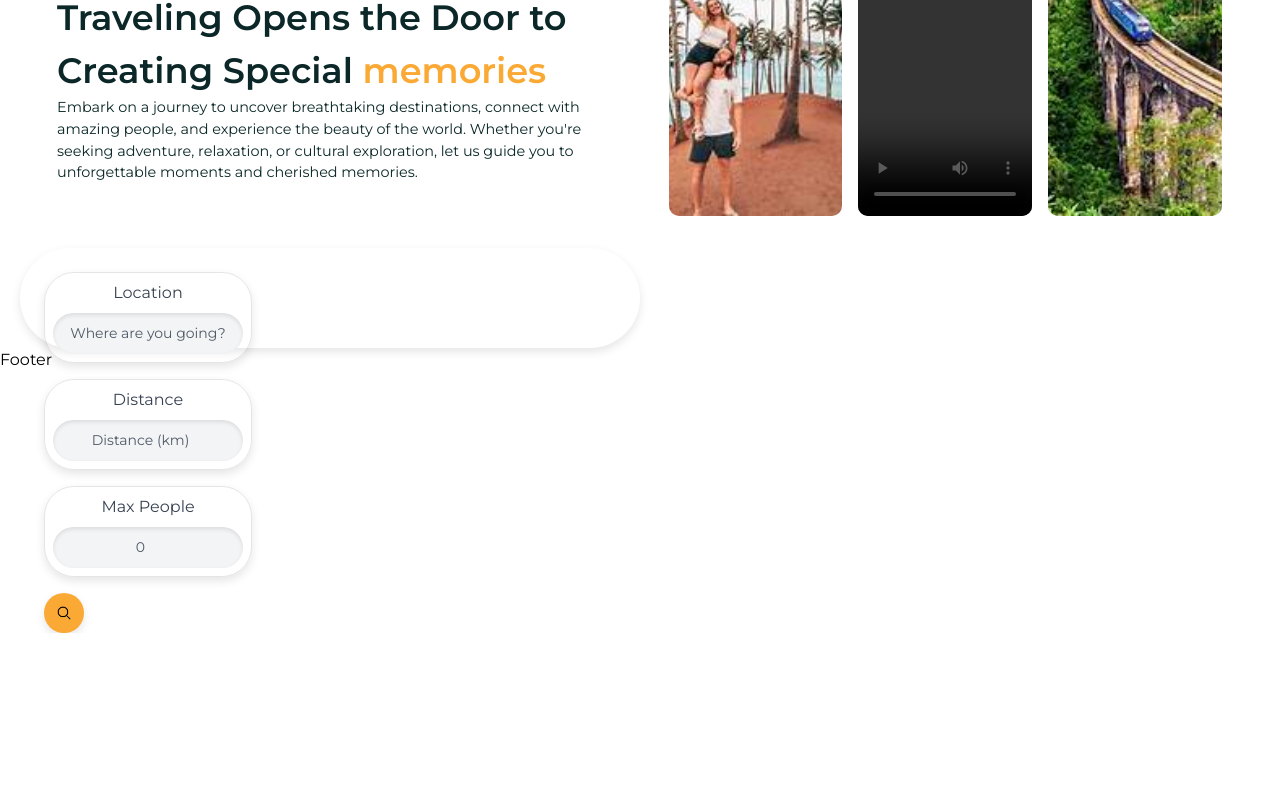
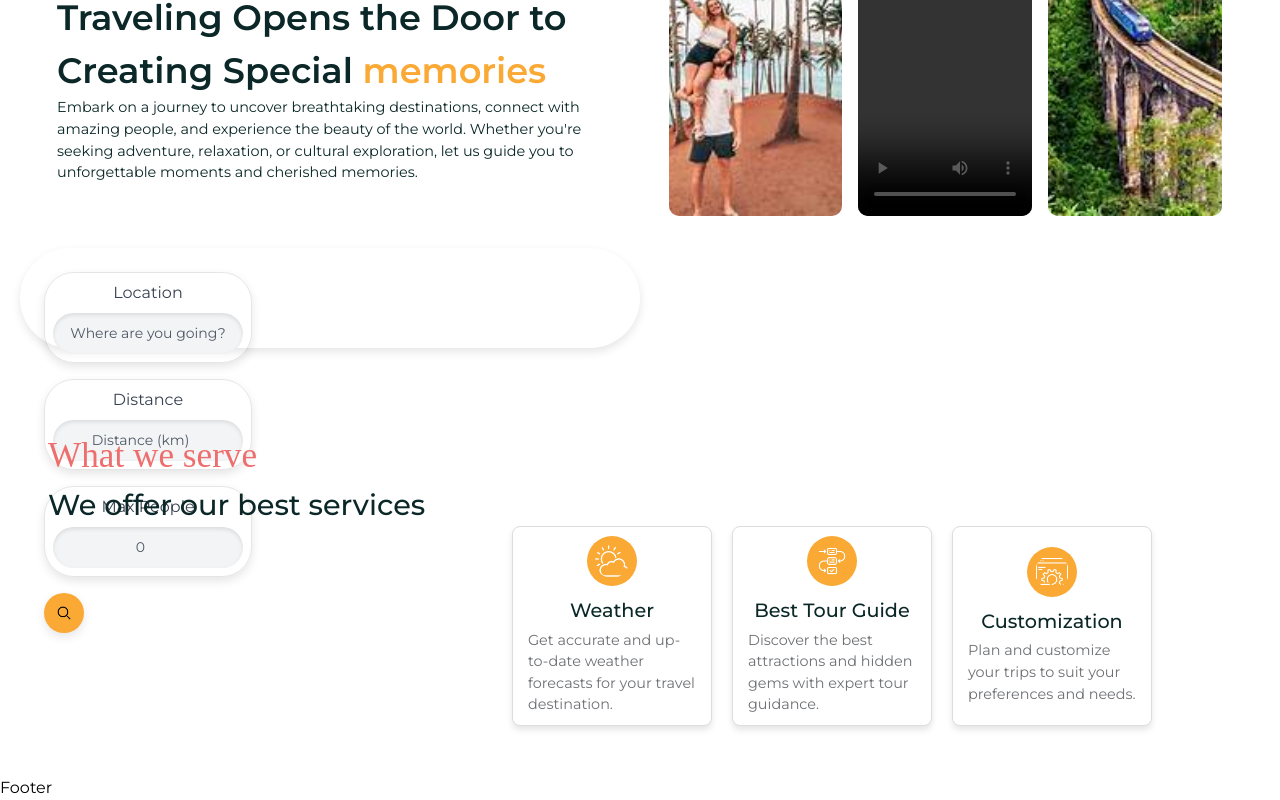
Before and after one commit to ApsaraWitharana/Travels-Management-System-Frontend, a React (Vite) app: page /home in a window 1280 px wide. Shown: the part 243-1043 px from the top of the page. Before the commit the page ends 876 px from the top, so only its background shows below. Built offline with nearby package versions, Linux system fonts and the light colour scheme; grey boxes are pictures that could not be loaded; a web font is replaced by a local one.

Commit message:
add-search bar menu added

```diff
--- a/src/pages/Home.tsx
+++ b/src/pages/Home.tsx
@@ -6,6 +6,8 @@ import heroVideo from "../assets/images/hero-video.mp4";
 import worldImg from "../assets/images/world.png";
 import Subtitle from "../shared/Subtitle.tsx";
 import SearchBar from "../shared/SearchBar.tsx";
+import {Col, Row} from "reactstrap";
+import ServiceList from "../services/ServiceList.tsx";
 const Home = () => {
     return (
         <>
@@ -41,6 +43,18 @@ const Home = () => {
             <div className="d-flex justify-content-center ">
                 <SearchBar />
             </div>
+            <section>
+                <div className="d-flex justify-content-center">
+                    <Row className='mt-0'>
+                        <Col lg='3'>
+                            <h5 className="services__subtitle">What we serve</h5>
+                            <h2 className='services__title mt-0'>We offer our best services</h2>
+                        </Col>
+                        <ServiceList/>
+                    </Row>
+                </div>
+            </section>
+
         </>
     );
 };
--- a/src/pages/SearchResultList.tsx
+++ b/src/pages/SearchResultList.tsx
@@ -1,7 +1,7 @@
 import 'react';
 
 const SearchResultList = () => {
-    return <div>SearchResultList</div>;
+    return <>SearchResultList</>;
 
 }
 export default SearchResultList;
--- a/src/pages/TourDetails.tsx
+++ b/src/pages/TourDetails.tsx
@@ -1,6 +1,6 @@
 import 'react';
 
 const TourDetails = () => {
-    return <div>TourDetails</div>;
+    return <>TourDetails</>;
 }
 export default TourDetails;
--- /dev/null
+++ b/src/services/ServiceCard.tsx
@@ -0,0 +1,20 @@
+import 'react';
+import './service-card.css';
+
+const ServiceCard = ({item}) => {
+
+    const {imgUrl,title,desc} = item;
+
+    return (
+        <>
+            <div className='service__item mt-0'>
+                <div className='service__img'>
+                    <img src={imgUrl} alt={title} />
+                </div>
+                <h5>{title}</h5>
+                <p>{desc}</p>
+            </div>
+        </>
+    )
+}
+export default ServiceCard;
--- /dev/null
+++ b/src/services/ServiceList.tsx
@@ -0,0 +1,40 @@
+import 'react';
+import weatherImg from '../assets/images/weather.png';
+import guideImg from '../assets/images/guide.png';
+import customizationImg from '../assets/images/customization.png';
+import { Col } from 'reactstrap';
+import ServiceCard from './ServiceCard.tsx';
+import './service-card.css';
+
+const servicesData = [
+    {
+        imgUrl: weatherImg,
+        title: 'Weather',
+        desc: 'Get accurate and up-to-date weather forecasts for your travel destination.',
+    },
+    {
+        imgUrl: guideImg,
+        title: 'Best Tour Guide',
+        desc: 'Discover the best attractions and hidden gems with expert tour guidance.',
+    },
+    {
+        imgUrl: customizationImg,
+        title: 'Customization',
+        desc: 'Plan and customize your trips to suit your preferences and needs.',
+    },
+];
+
+
+const ServiceList = () => {
+    return (
+        <div className="service__list mt-0">
+            {servicesData.map((item, index) => (
+                <Col key={index}>
+                    <ServiceCard item={item} />
+                </Col>
+            ))}
+        </div>
+    );
+};
+
+export default ServiceList;
--- /dev/null
+++ b/src/services/service-card.css
@@ -0,0 +1,53 @@
+.service__list {
+    display: flex;
+    justify-content: center;
+    align-items: center;
+    gap: 20px;
+    flex-wrap: wrap;
+    margin-top: 0;
+    margin-left: 30%;
+}
+
+.service__item {
+    display: flex;
+    flex-direction: column;
+    justify-content: center;
+    align-items: center;
+    text-align: center;
+    padding: 15px;
+    border: 1px solid #ddd;
+    border-radius: 8px;
+    box-shadow: 0 4px 6px rgba(0, 0, 0, 0.1);
+    background-color: #fff;
+    width: 200px;
+    height: 200px;
+    margin-top: 0;
+}
+
+.service__img img {
+    width: 50px;
+    height: 50px;
+    display: flex;
+    align-items: center;
+    justify-content: center;
+    border-radius:50px;
+    background: var(--secondary-color);
+    padding: 0.5rem;
+    margin-bottom: 10px;
+    line-height: 50px;
+    margin-top: 0;
+}
+
+.service__item h5 {
+    font-size: 1.2rem;
+    font-weight: 500;
+    margin-bottom: 5px;
+    text-align: start;
+}
+
+.service__item p {
+    font-size: 0.9rem;
+    color: var(--text-color);
+    margin: 0;
+    text-align: start;
+}
--- a/src/shared/SearchBar.tsx
+++ b/src/shared/SearchBar.tsx
@@ -1,7 +1,28 @@
-import  'react';
 import './SearchBar.css';
 import search from "../assets/icon/search.png";
+import { useRef } from "react";
+
 const SearchBar = () => {
+    const locationRef = useRef<HTMLInputElement>(null);
+    const distanceRef = useRef<HTMLInputElement>(null);
+    const maxGroupSizeRef = useRef<HTMLInputElement>(null);
+
+    const searchHandler = () => {
+        const location = locationRef.current?.value.trim();
+        const distance = distanceRef.current?.value.trim();
+        const maxGroupSize = maxGroupSizeRef.current?.value.trim();
+
+        // Validate inputs
+        if (!location || !distance || !maxGroupSize) {
+            return alert('All fields are required');
+        }
+
+        // Perform search logic here
+        console.log("Location:", location);
+        console.log("Distance:", distance);
+        console.log("Max Group Size:", maxGroupSize);
+    };
+
     return (
         <div className="search_bar">
             <div className="card-container flex flex-wrap justify-between gap-4">
@@ -10,7 +31,12 @@ const SearchBar = () => {
                     <div className="flex items-center">
                         <h6 className="text-lg font-bold text-gray-800">Location</h6>
                     </div>
-                    <input className="text-gray-600 w-full border rounded-full" type="text" placeholder="Where are you going?"/>
+                    <input
+                        className="text-gray-600 w-full border rounded-full"
+                        type="text"
+                        placeholder="Where are you going?"
+                        ref={locationRef}
+                    />
                 </div>
 
                 {/* Card 2 */}
@@ -22,6 +48,7 @@ const SearchBar = () => {
                         className="text-gray-600 w-full border rounded-full p-2"
                         type="number"
                         placeholder="Distance (km)"
+                        ref={distanceRef}
                     />
                 </div>
 
@@ -34,12 +61,13 @@ const SearchBar = () => {
                         className="text-gray-600 w-full border rounded-full p-2"
                         type="number"
                         placeholder="0"
+                        ref={maxGroupSizeRef}
                     />
                 </div>
                 {/* Search Icon */}
-                <span className="search__icon">
-                    <img src={search}/>
-               </span>
+                <span className="search__icon" onClick={searchHandler}>
+                    <img src={search} alt="Search Icon" />
+                </span>
             </div>
         </div>
     );
--- a/src/shared/Subtitle.tsx
+++ b/src/shared/Subtitle.tsx
@@ -2,9 +2,9 @@ import  'react';
 
 const Subtitle = ({ subtitle }) => {
     return (
-        <div>
+        <>
             <h3 className="section__subtitle">{subtitle}</h3>
-        </div>
+        </>
     );
 };
 
--- a/src/styles/home.css
+++ b/src/styles/home.css
@@ -97,3 +97,18 @@
     border-radius: 10px;
     object-fit: cover;
 }
+
+.services__subtitle {
+    font-size: 2.2rem;
+    font-weight: 500;
+    color: #ee6e6e;
+    margin-left: 3rem;
+    margin-top: 2rem;
+    font-family: var(--subtitle-font-name);
+
+}
+.services__title {
+    font-size: 1.8rem;
+    font-weight: 500;
+    margin-left: 3rem;
+}
```
Also changed, not shown: package.json (line endings or trailing spaces), 1 other file (tests, documents, lock files or other folders).
